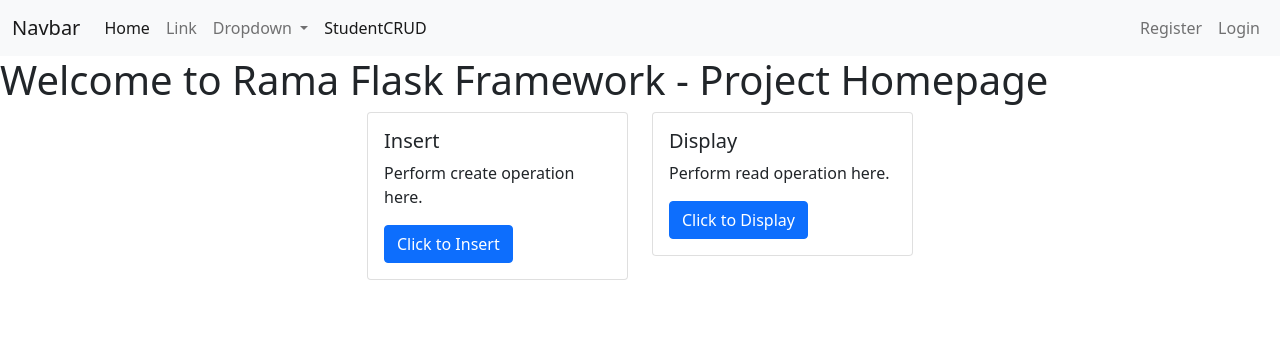
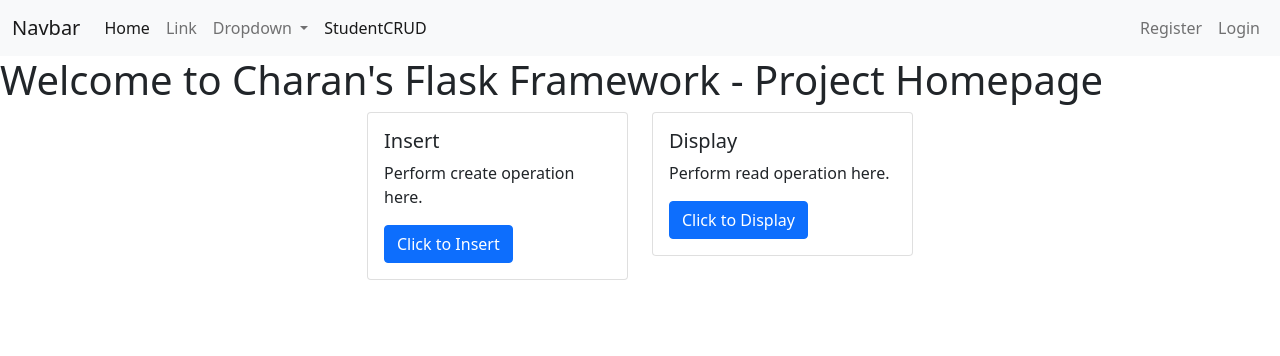
Before and after one commit to Jayaramcharan/PFSD_LAB_31789, a Flask app: page /crud in a window 1280 px wide. Shown: the top 356 px of the page. Run offline with Flask 3, Linux system fonts and the light colour scheme; some libraries are stand-ins or nearby versions.

Commit message:
Update crud.html

```diff
--- a/Week5/templates/Faculty/crud.html
+++ b/Week5/templates/Faculty/crud.html
@@ -13,7 +13,7 @@
 {% block body %}
 
 
-<h1>Welcome to Rama Flask Framework - Project Homepage</h1>
+<h1>Welcome to Charan's Flask Framework - Project Homepage</h1>
 <div class="container">
         <div class="row justify-content-center">
             <div class="col-md-3">
```
